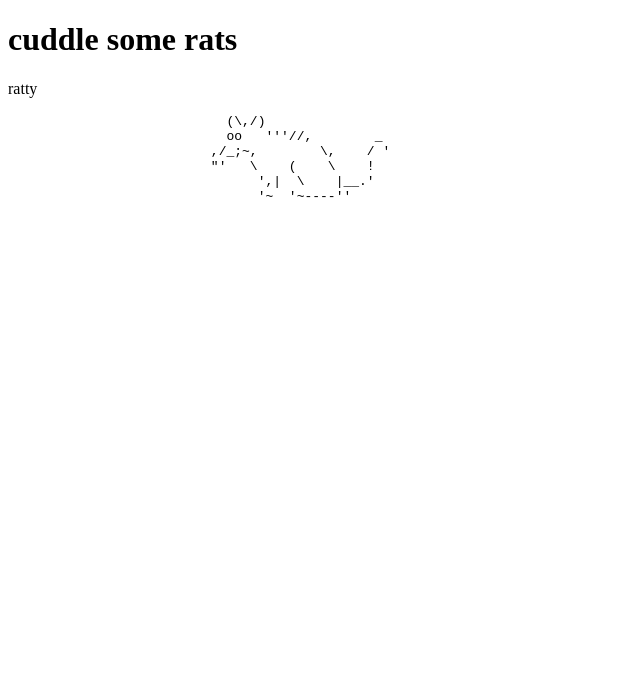
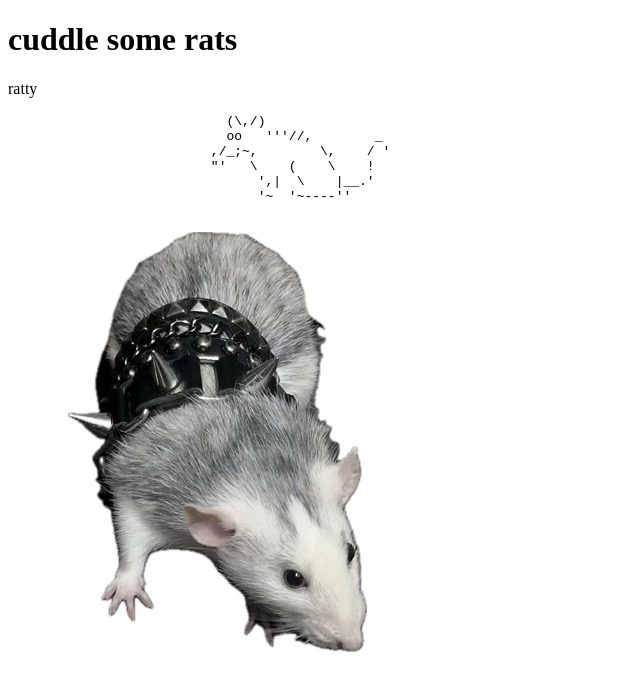
Before and after one commit to jackieeonmoon/jackieeonmoon.github.io, a plain HTML site: page index.html in a window 1280 px wide. Shown: the whole page, without its empty margins (0-640 px from the left). Drawn offline with Linux system fonts and the light colour scheme.

Commit message:
add image

```diff
--- a/index.html
+++ b/index.html
@@ -18,5 +18,6 @@
                                 ',|  \    |__.'
                                 '~  '~----''
       </pre>
+      <img src="DC301D09-C0E7-4365-930E-BAEE5DDEE2E6.jpeg" alt="rat">
     </body>
   </html>
```
